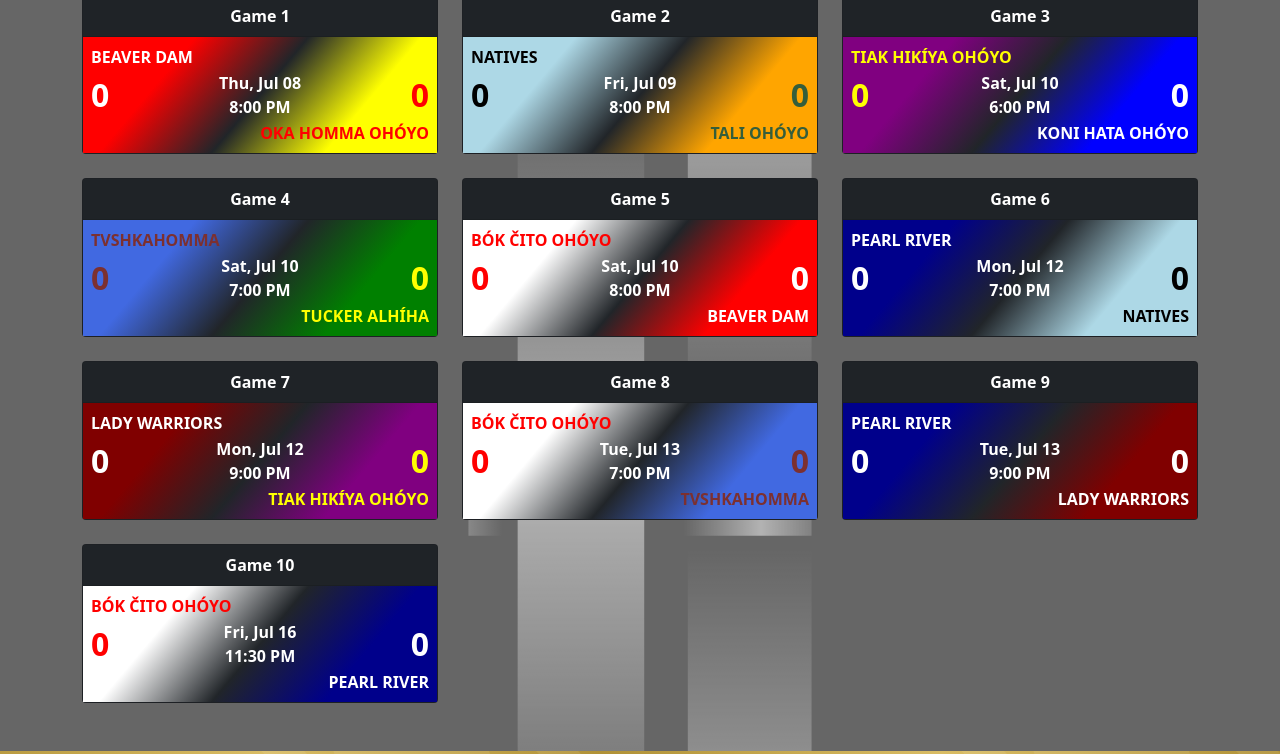
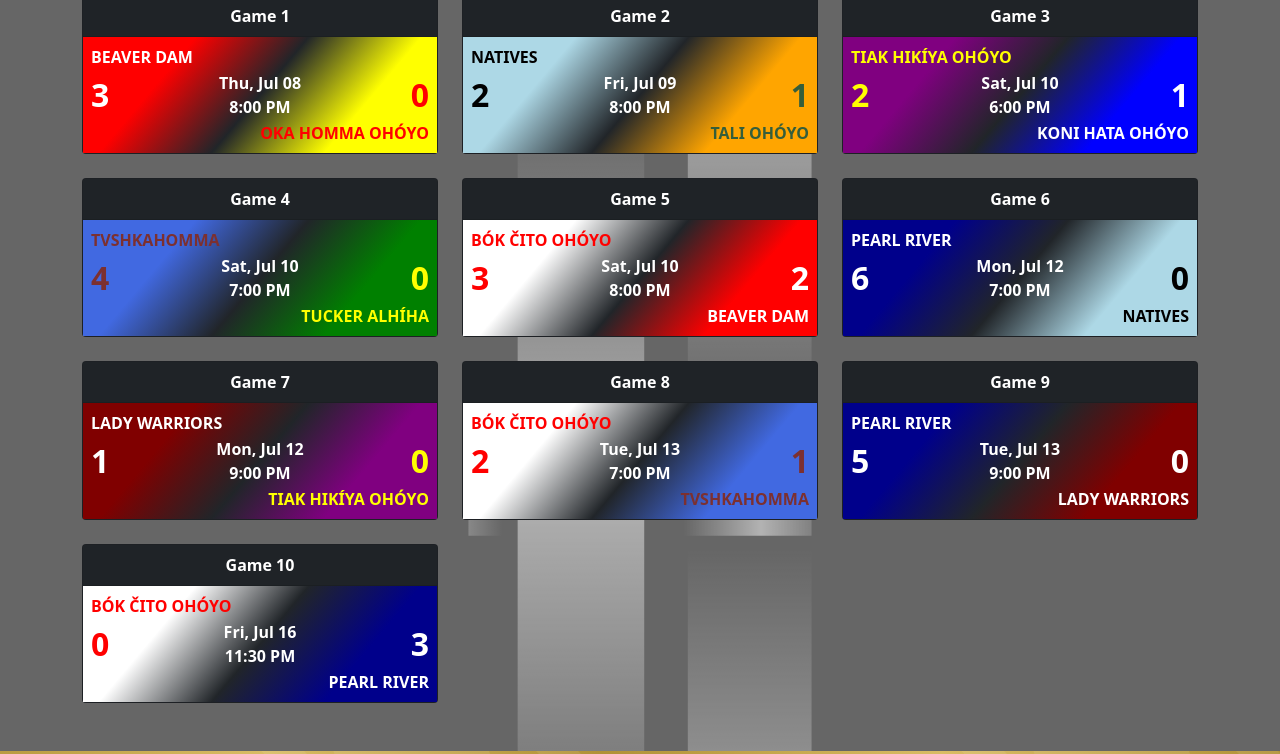
Before and after one commit to smattera/smattera.github.io, a Jekyll site: the page built from stickball/index.md, in a window 1280 px wide and 1400 px high, scrolled down 813 px. Shown: the part 187-941 px from the top of the window. Built offline with Jekyll 4.4.1, drawn with Linux system fonts in a browser that asks for light colours; nearby versions of some CDN libraries.

Commit message:
Update stickball.html

```diff
--- a/_includes/stickball.html
+++ b/_includes/stickball.html
@@ -18,16 +18,16 @@
 
       <h2 class="text-start">Women's</h2>
       <div class="row row-cols-1 row-cols-md-2 row-cols-lg-3 g-4">
-        {% include game.html g="1" d="Thu, Jul 08" hr="8:00 PM" t1="BEAVER DAM" t1c="red" t1c2="white" t1s="0" t2="OKA HOMMA OHÓYO" t2c="yellow" t2c2="red" t2s="0" %}
-        {% include game.html g="2" d="Fri, Jul 09" hr="8:00 PM" t1="NATIVES" t1c="lightblue" t1c2="black" t1s="0" t2="TALI OHÓYO" t2c="orange" t2c2="#355E3B" t2s="0" %}
-        {% include game.html g="3" d="Sat, Jul 10" hr="6:00 PM" t1="TIAK HIKÍYA OHÓYO" t1c="purple" t1c2="yellow" t1s="0" t2="KONI HATA OHÓYO" t2c="blue" t2c2="white" t2s="0" %}
-        {% include game.html g="4" d="Sat, Jul 10" hr="7:00 PM" t1="TVSHKAHOMMA" t1c="#4169E1" t1c2="#7C3030" t1s="0" t2="TUCKER ALHÍHA" t2c="green" t2c2="yellow" t2s="0" %}
-        {% include game.html g="5" d="Sat, Jul 10" hr="8:00 PM" t1="BÓK ČITO OHÓYO" t1c="white" t1c2="red" t1s="0" t2="BEAVER DAM" t2c="red" t2c2="white" t2s="0" %}
-        {% include game.html g="6" d="Mon, Jul 12" hr="7:00 PM" t1="PEARL RIVER" t1c="darkblue" t1c2="white" t1s="0" t2="NATIVES" t2c="lightblue" t2c2="black" t2s="0" %}
-        {% include game.html g="7" d="Mon, Jul 12" hr="9:00 PM" t1="LADY WARRIORS" t1c="maroon" t1c2="white" t1s="0" t2="TIAK HIKÍYA OHÓYO" t2c="purple" t2c2="yellow" t2s="0" %}
-        {% include game.html g="8" d="Tue, Jul 13" hr="7:00 PM" t1="BÓK ČITO OHÓYO" t1c="white" t1c2="red" t1s="0" t2="TVSHKAHOMMA" t2c="#4169E1" t2c2="#7C3030" t2s="0" %}
-        {% include game.html g="9" d="Tue, Jul 13" hr="9:00 PM" t1="PEARL RIVER" t1c="darkblue" t1c2="white" t1s="0" t2="LADY WARRIORS" t2c="maroon" t2c2="white" t2s="0" %}
-        {% include game.html g="10" d="Fri, Jul 16" hr="11:30 PM" t1="BÓK ČITO OHÓYO" t1c="white" t1c2="red" t1s="0" t2="PEARL RIVER" t2c="darkblue" t2c2="white" t2s="0" %}
+        {% include game.html g="1" d="Thu, Jul 08" hr="8:00 PM" t1="BEAVER DAM" t1c="red" t1c2="white" t1s="3" t2="OKA HOMMA OHÓYO" t2c="yellow" t2c2="red" t2s="0" %}
+        {% include game.html g="2" d="Fri, Jul 09" hr="8:00 PM" t1="NATIVES" t1c="lightblue" t1c2="black" t1s="2" t2="TALI OHÓYO" t2c="orange" t2c2="#355E3B" t2s="1" %}
+        {% include game.html g="3" d="Sat, Jul 10" hr="6:00 PM" t1="TIAK HIKÍYA OHÓYO" t1c="purple" t1c2="yellow" t1s="2" t2="KONI HATA OHÓYO" t2c="blue" t2c2="white" t2s="1" %}
+        {% include game.html g="4" d="Sat, Jul 10" hr="7:00 PM" t1="TVSHKAHOMMA" t1c="#4169E1" t1c2="#7C3030" t1s="4" t2="TUCKER ALHÍHA" t2c="green" t2c2="yellow" t2s="0" %}
+        {% include game.html g="5" d="Sat, Jul 10" hr="8:00 PM" t1="BÓK ČITO OHÓYO" t1c="white" t1c2="red" t1s="3" t2="BEAVER DAM" t2c="red" t2c2="white" t2s="2" %}
+        {% include game.html g="6" d="Mon, Jul 12" hr="7:00 PM" t1="PEARL RIVER" t1c="darkblue" t1c2="white" t1s="6" t2="NATIVES" t2c="lightblue" t2c2="black" t2s="0" %}
+        {% include game.html g="7" d="Mon, Jul 12" hr="9:00 PM" t1="LADY WARRIORS" t1c="maroon" t1c2="white" t1s="1" t2="TIAK HIKÍYA OHÓYO" t2c="purple" t2c2="yellow" t2s="0" %}
+        {% include game.html g="8" d="Tue, Jul 13" hr="7:00 PM" t1="BÓK ČITO OHÓYO" t1c="white" t1c2="red" t1s="2" t2="TVSHKAHOMMA" t2c="#4169E1" t2c2="#7C3030" t2s="1" %}
+        {% include game.html g="9" d="Tue, Jul 13" hr="9:00 PM" t1="PEARL RIVER" t1c="darkblue" t1c2="white" t1s="5" t2="LADY WARRIORS" t2c="maroon" t2c2="white" t2s="0" %}
+        {% include game.html g="10" d="Fri, Jul 16" hr="11:30 PM" t1="BÓK ČITO OHÓYO" t1c="white" t1c2="red" t1s="0" t2="PEARL RIVER" t2c="darkblue" t2c2="white" t2s="3" %}
       </div>
 
     </div>
```
